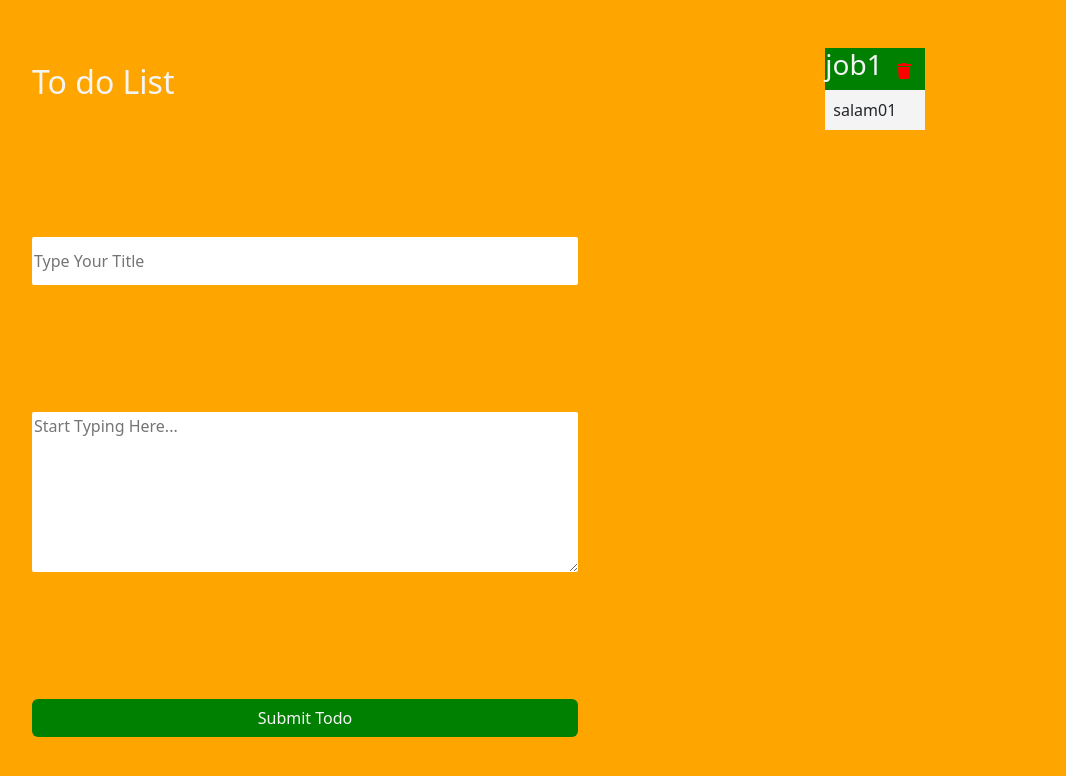
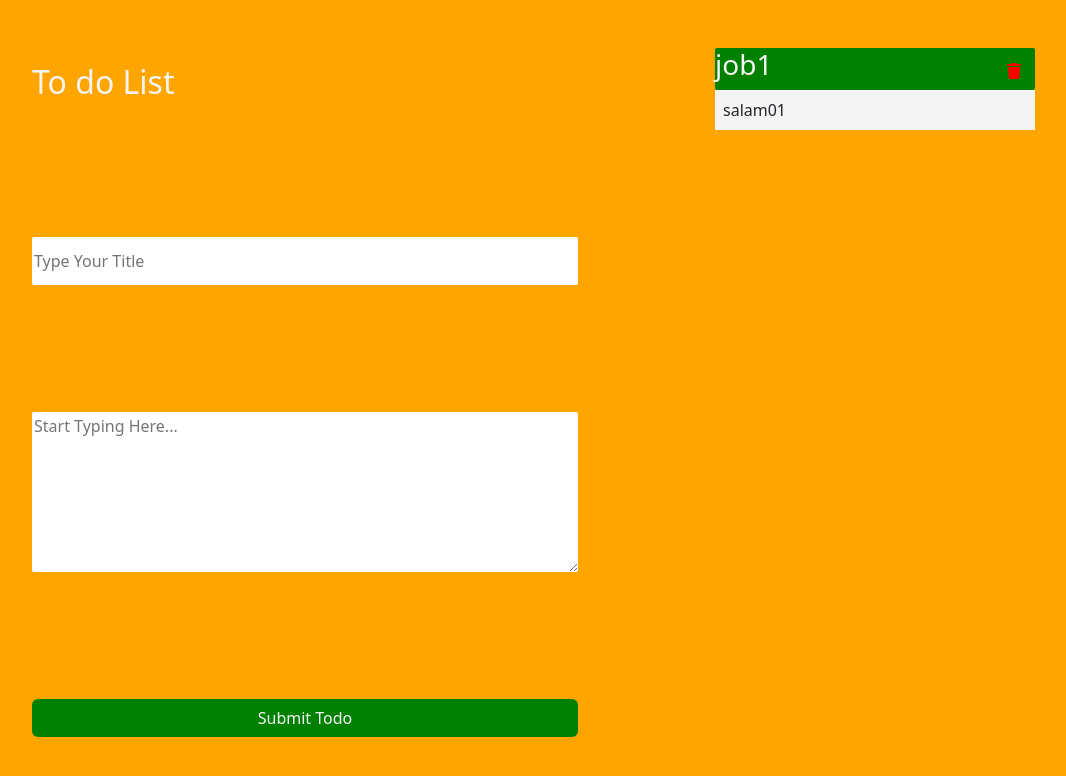
Before and after one commit to jamalshamsi1988/React-todo-list, a React (Create React App) app in the folder todo-app/: page / in a window 1280 px wide. Shown: the top 776 px of the page, without its empty margins (50-1116 px from the left). Built offline with nearby package versions, Linux system fonts and the light colour scheme.

Commit message:
clear input and title

```diff
--- a/todo-app/src/components/Type-todo.jsx
+++ b/todo-app/src/components/Type-todo.jsx
@@ -4,10 +4,24 @@ import { v4 as uuidv4 } from "uuid";
 
 const TypeTodo = ({ setTodoList, todoList }) => {
   const [newTodo,setNewTodo]=useState({title:"",text:"" ,id:0})
+
+const addNewTodo= ()=>{
+  if(newTodo.title){
+    setNewTodo((e) => setTodoList([...todoList, newTodo]))
+    setNewTodo({ title: "", text: "", id: 0 });
+  }
+
+}
+
+
+
+
   return (
     <article className="type-todo-section d-flex flex-column justify-content-around  h-100">
       <h2>To do List</h2>
+
       <input
+      value={newTodo.title}
         type="text"
         placeholder="Type Your Title"
         onChange={(e) =>
@@ -15,12 +29,13 @@ const TypeTodo = ({ setTodoList, todoList }) => {
         }
       />
       <textarea
+      value={newTodo.text}
         placeholder="Start Typing Here..."
         onChange={(e) => setNewTodo({ ...newTodo, text: e.target.value })}
       ></textarea>
       <button
         className="btn todo-btn"
-        onClick={(e) => setTodoList([...todoList, newTodo])}
+        onClick={addNewTodo}
       >
         Submit Todo
       </button>
--- a/todo-app/src/index.css
+++ b/todo-app/src/index.css
@@ -56,3 +56,8 @@ outline: none;
 .todo-box p{
   background-color: #f4f4f4;
 }
+section article .d-flex {
+min-width: 20rem;
+ min-height:2rem;
+ border-radius: 2px;
+}
```
